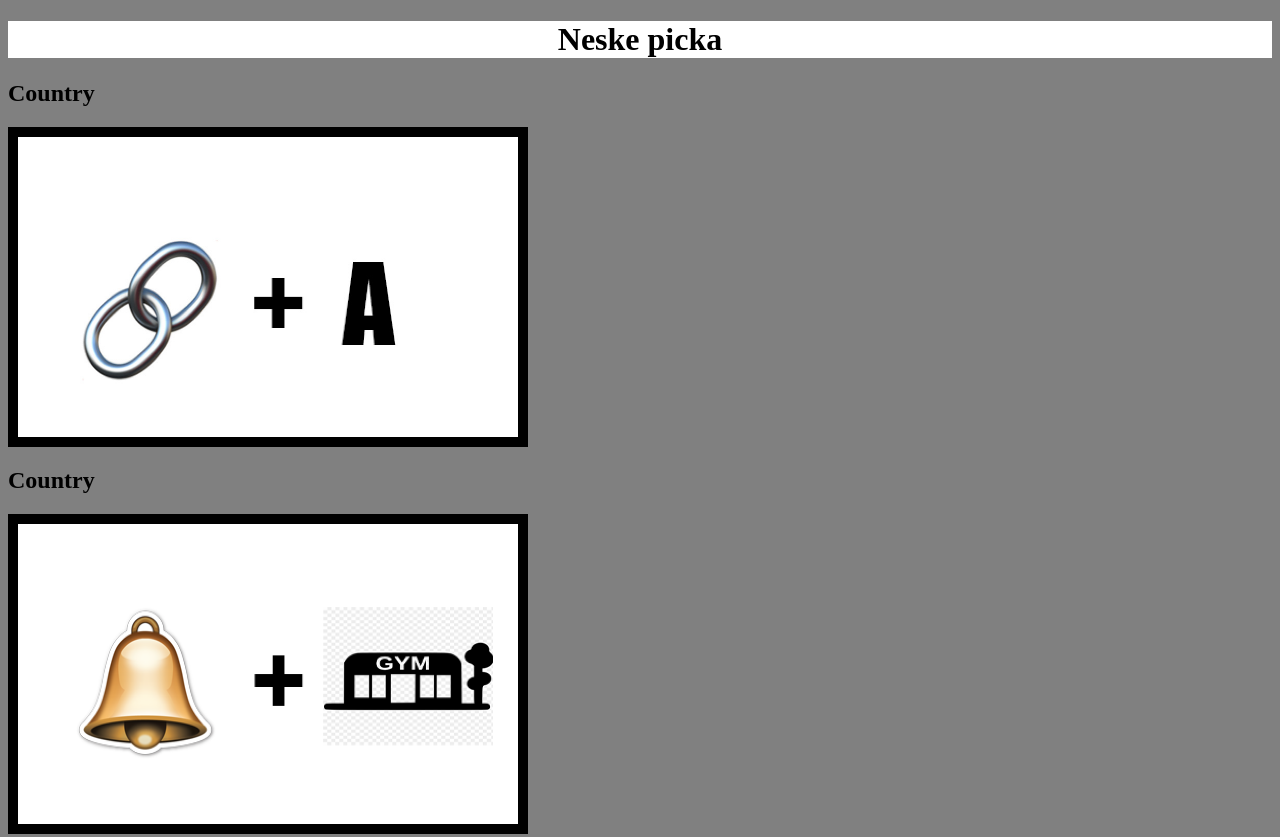
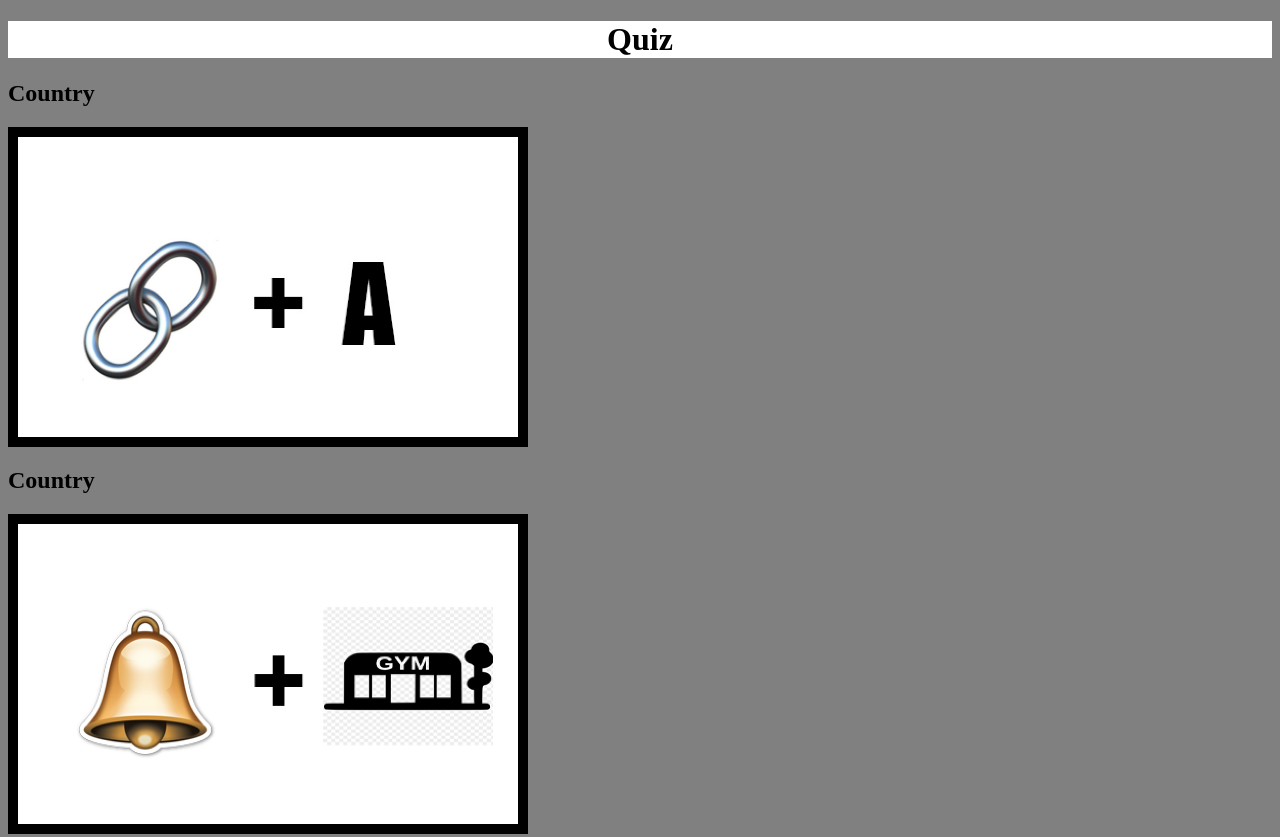
Before and after one commit to Amel-Hadzic/quiz, a plain HTML site: page index.html in a window 1280 px wide. Shown: the top 837 px of the page. Drawn offline with Linux system fonts and the light colour scheme.

Commit message:
Update index.html

```diff
--- a/index.html
+++ b/index.html
@@ -61,7 +61,7 @@
 
 
 
-     <h1>Neske picka</h1>
+     <h1>Quiz</h1>
 
      <h2>Country</h2>
     <div class="flip-box">
```
